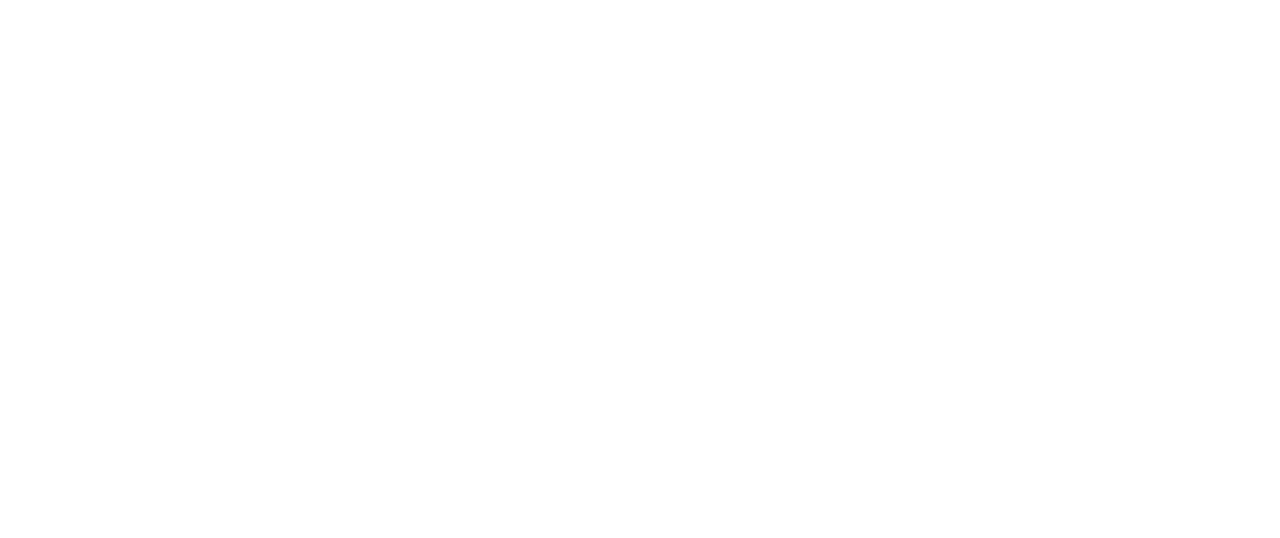
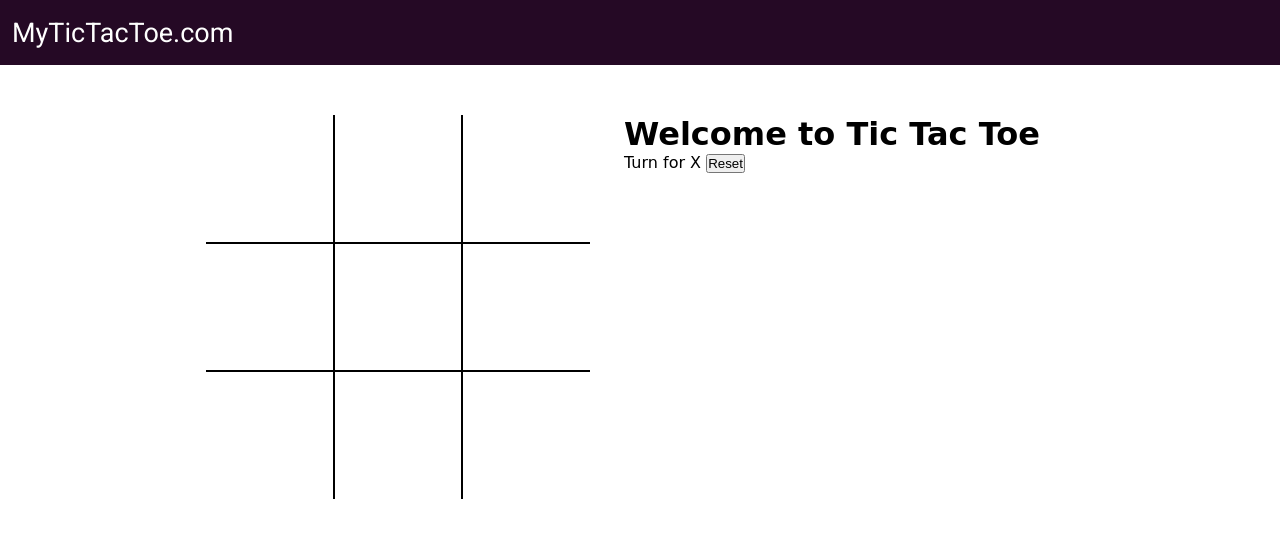
Before and after one commit to ZohaibFais/Tic-tac-toe-game, a plain HTML site: page index.html in a window 1280 px wide. Drawn offline with Linux system fonts and the light colour scheme; a web font is replaced by a local one.

```diff
--- a/index.html
+++ b/index.html
@@ -3,12 +3,40 @@
 <head>
     <meta charset="UTF-8">
     <meta name="viewport" content="width=device-width, initial-scale=1.0">
-    <title>Document</title>
-    <link rel="stylesheet" href="/index.css">
+    <title>Tic Tac Toe</title>
+    <link rel="stylesheet" href="/style.css">
 </head>
 <body>
+    <nav>
+        <ul>
+            <li>MyTicTacToe.com</li>
+        </ul>
+    </nav>
 
+    <div class="gameContainer">
+        <div class="container">
+            <div class="box bt-0 bl-0"><span class="boxtext"></span></div>
+            <div class="box bt-0"><span class="boxtext"></span></div>
+            <div class="box bt-0 br-0"><span class="boxtext"></span></div>
+            <div class="box bl-0"><span class="boxtext"></span></div>
+            <div class="box"><span class="boxtext"></span></div>
+            <div class="box br-0"><span class="boxtext"></span></div>
+            <div class="box bl-0 bb-0"><span class="boxtext"></span></div>
+            <div class="box bb-0"><span class="boxtext"></span></div>
+            <div class="box bb-0 br-0"><span class="boxtext"></span></div>
+        </div>
+        <div class="gameInfo">
+            <h1>Welcome to Tic Tac Toe</h1>
+            <div>
+                <span class="info"> Turn for X</span>
+                <button id="reset">Reset</button>
+            </div>
+            <div class="imgbox">
+                <img src="/excited.gif" alt="">
+            </div>
+        </div>
 
-    <script src="/index.js"></script>
+    </div>
+    <script src="/script.js"></script>
 </body>
 </html>
--- /dev/null
+++ b/style.css
@@ -0,0 +1,78 @@
+@import url('https://fonts.googleapis.com/css2?family=Baloo+Bhaina+2&family=Roboto&display=swap');
+
+
+*{
+    margin: 0;
+    padding: 0;
+}
+
+nav{
+    background-color: rgb(37, 9, 37);
+    color: white;
+    height: 65px;
+    font-size: 27px;
+    display: flex;
+    align-items: center;
+    padding: 0 12px;
+    font-family: 'Roboto', sans-serif;
+}
+
+nav ul{
+    list-style: none;
+
+}
+
+.gameContainer{
+    /* background-color: yellow; */
+    display: flex;
+    justify-content: center;
+    margin-top: 50px;
+
+}
+
+
+.container{
+    display: grid;
+    grid-template-columns: repeat(3,10vw);
+    grid-template-rows: repeat(3,10vw);
+    font-family:'Roboto', sans-serif ;
+}
+
+.box{
+    border:  1.30px solid black;
+    font-size: 8vw;
+    cursor: pointer;
+    display: flex;
+    justify-content: center;
+    align-items: center;
+}
+
+.box:hover{
+    background-color:rgb(242, 231, 252);
+
+}
+
+.gameInfo{
+    padding: 0 34px;
+    font-family: 'Baloo Bhaina 2', cursive;
+}
+
+.imgbox img{
+    display: none;
+}
+
+.br-0{
+    border-right: 0;
+}
+
+.bl-0{
+    border-left: 0;
+}
+
+.bt-0{
+    border-top: 0;
+}
+
+.bb-0{
+    border-bottom: 0;
+}
```
Also changed, not shown: excited.gif (added), index.css (deleted), index.js (deleted), script.js (added), 3 other files.
